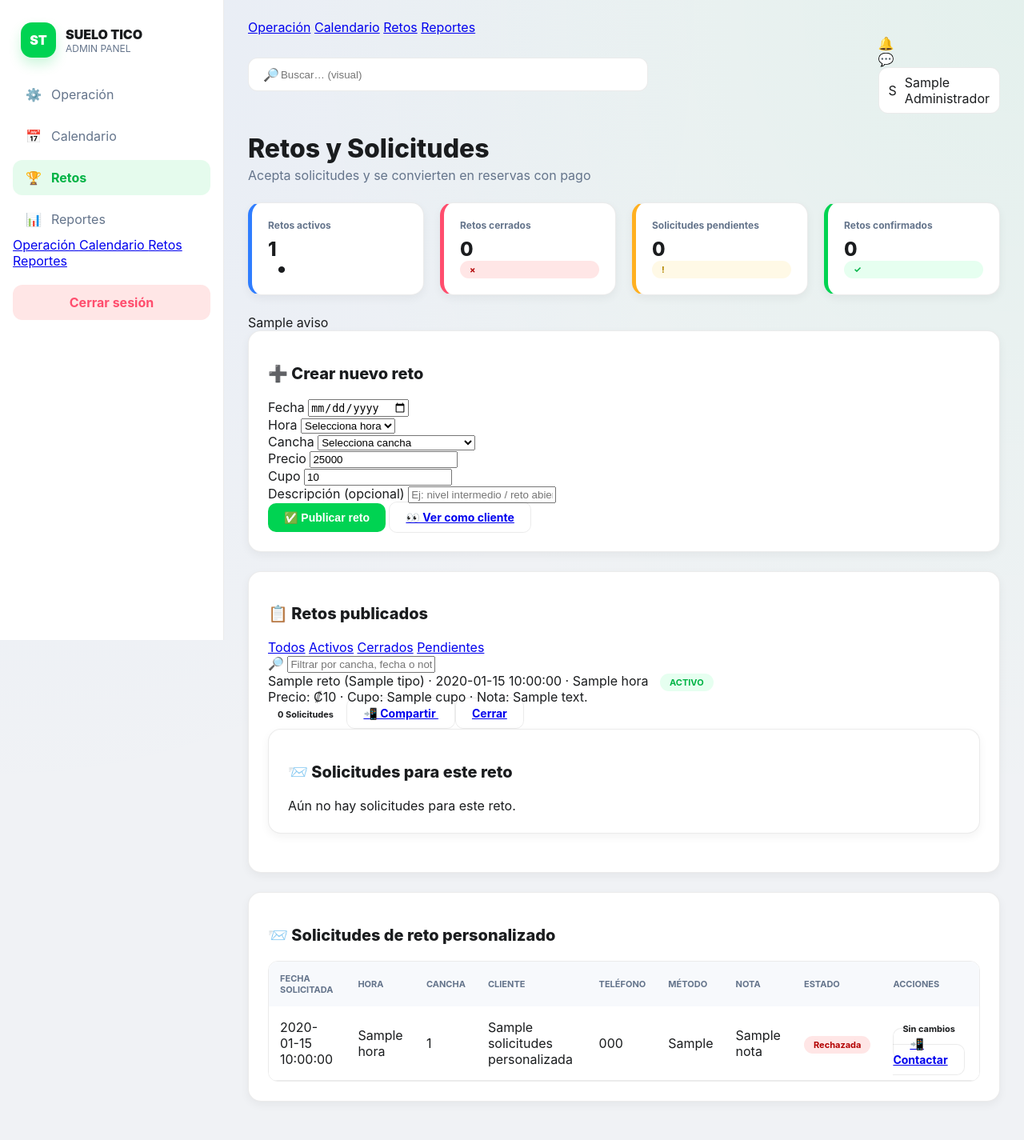
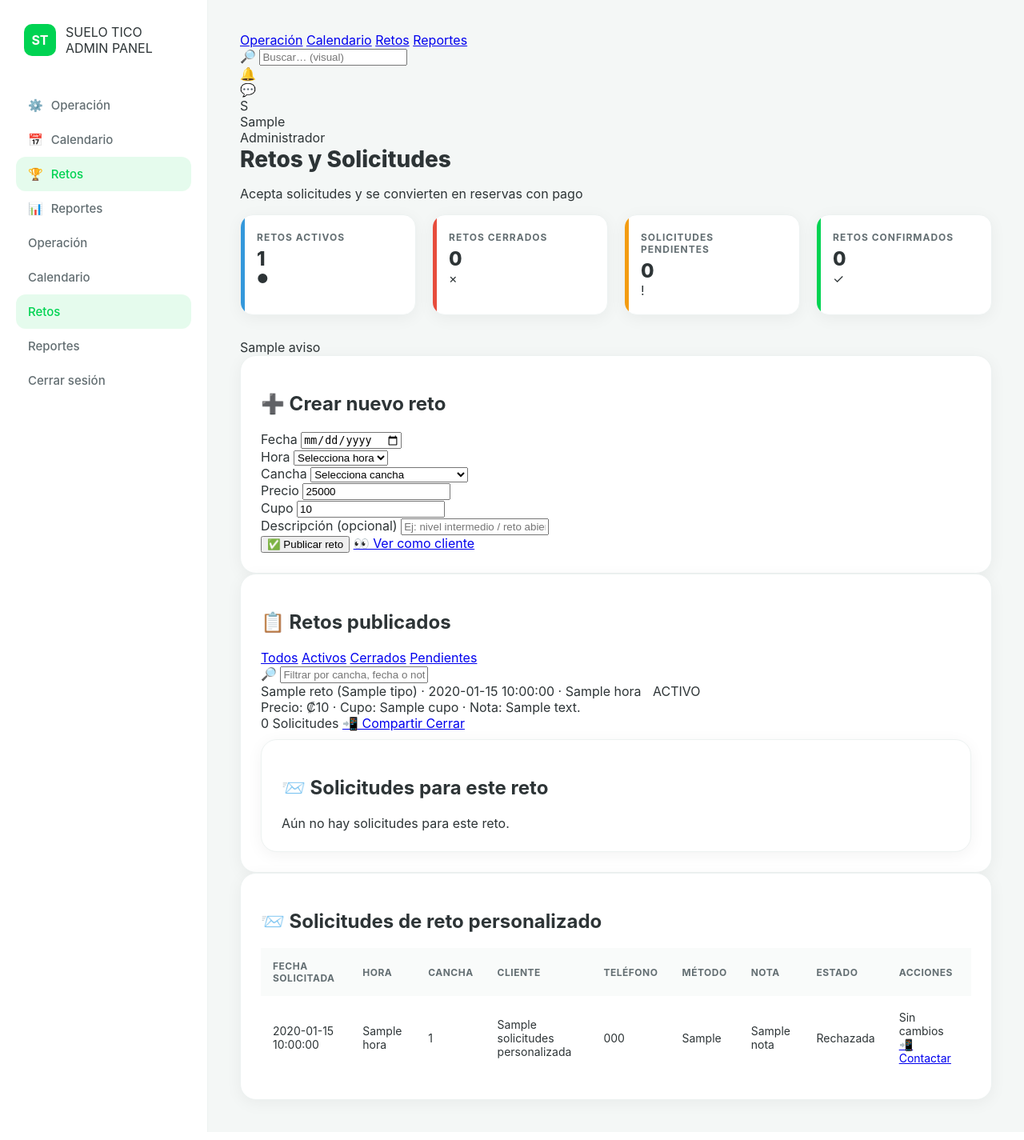
Before and after one commit to citas-barberia/suelo-tico-reservas, a Flask app: template templates/admin_retos.html in a window 1280 px wide. Shown: the whole page at 80% size. Run offline with Flask 3, Linux system fonts and the light colour scheme; the template is opened without the code that fills it: most values are stand-ins (such as "Sample title", 1, 10 or a date in 2020).

Commit message:
nuevo diseño actualizado

```diff
--- a/static/style.css
+++ b/static/style.css
@@ -1,296 +1,195 @@
 /* =========================================================
-   SUELO TICO - ADMIN LIGHT PRO (SIDEBAR + TOPBAR + KPIs)
+   SUELO TICO - ADMIN PREMIUM (CLEAN & MODERN)
    ========================================================= */
 
-/* ---------- Theme Vars (Actualizadas al Diseño Claro) ---------- */
-:root{
-  --bg0: #F0F2F5;
-  --bg1: #FFFFFF; /* Fondo principal blanco */
-  --bg2: #F7F9FC;
-
-  --panel: rgba(0, 0, 0, .02);
-  --panel2: rgba(0, 0, 0, .04);
-  --line: rgba(0, 0, 0, .08);
-
-  --text: #1A1C1E; /* Texto oscuro para lectura fácil */
-  --muted: #64748B;
-
-  --blue: #2f7dff;
-  --blue2: #2a66ff;
-  --green: #00D352; /* Verde acento del diseño */
-  --green2: #00B345;
-  --orange: #FFB020;
-  --red: #FF4D6D;
-
-  --shadow: 0 10px 30px rgba(0, 0, 0, 0.08);
-  --shadow2: 0 4px 12px rgba(0, 0, 0, 0.05);
-
-  --r20: 20px;
-  --r16: 16px;
-  --r14: 14px;
-  --r12: 12px;
-
-  --font: 'Inter', system-ui, -apple-system, sans-serif;
+:root {
+  --bg-body: #f4f7f6;
+  --bg-sidebar: #ffffff;
+  --accent: #00d352;
+  --text-main: #2d3436;
+  --text-muted: #636e72;
+  --border: #edf2f1;
+  --shadow: 0 4px 20px rgba(0,0,0,0.05);
 }
 
-/* ---------- Reset ---------- */
-*{ box-sizing:border-box; }
-html,body{ margin:0; padding:0; }
-body{ font-family:var(--font); color:var(--text); background: var(--bg0); }
-
-/* ---------- Background (admin adaptado a Light) ---------- */
-.admin-body{
-  min-height: 100vh;
-  background: var(--bg0);
-  background-image:
-    radial-gradient(at 0% 0%, rgba(47, 125, 255, 0.05) 0px, transparent 50%),
-    radial-gradient(at 100% 0%, rgba(0, 211, 82, 0.05) 0px, transparent 50%);
+body {
+  font-family: 'Inter', sans-serif;
+  background-color: var(--bg-body);
+  color: var(--text-main);
+  margin: 0;
 }
 
-/* ---------- Scrollbar ---------- */
-::-webkit-scrollbar{ width:8px; height:8px; }
-::-webkit-scrollbar-track{ background: #eee; border-radius:10px; }
-::-webkit-scrollbar-thumb{ background: #ccc; border-radius:10px; }
-
-/* =========================================================
-   ADMIN SHELL LAYOUT (SIDEBAR + MAIN)
-   ========================================================= */
-.admin-shell{
-  display:grid;
-  grid-template-columns: 280px 1fr;
-  min-height:100vh;
+/* --- Layout Principal --- */
+.admin-shell {
+  display: grid;
+  grid-template-columns: 260px 1fr;
+  min-height: 100vh;
 }
 
-.admin-sidebar{
-  padding: 18px 16px;
-  border-right: 1px solid var(--line);
-  background: var(--bg1);
-  position: sticky;
-  top:0;
-  height:100vh;
-  overflow:auto;
+/* --- Sidebar Limpio --- */
+.admin-sidebar {
+  background: var(--bg-sidebar);
+  border-right: 1px solid var(--border);
+  padding: 30px 20px;
+  display: flex;
+  flex-direction: column;
 }
 
-.brand{
-  display:flex;
-  align-items:center;
-  gap:12px;
-  padding: 10px 10px 24px;
+.brand {
+  display: flex;
+  align-items: center;
+  gap: 12px;
+  margin-bottom: 40px;
+  padding-left: 10px;
 }
 
-.brand-mark{
-  width:44px; height:44px;
-  border-radius: 14px;
-  display:grid;
-  place-items:center;
-  font-weight:900;
-  background: var(--green);
+.brand-mark {
+  background: var(--accent);
   color: white;
-  box-shadow: 0 8px 16px rgba(0, 211, 82, 0.2);
+  width: 40px; height: 40px;
+  border-radius: 10px;
+  display: grid; place-items: center;
+  font-weight: bold;
 }
 
-.brand-txt .name{ font-weight:900; color: var(--text); }
-.brand-txt .sub{ font-size:12px; color: var(--muted); }
-
-.admin-nav{ display:flex; flex-direction:column; gap:8px; }
-
-.admin-link{
-  text-decoration:none;
-  color: var(--muted);
-  padding: 12px 16px;
+/* Quitar los links morados feos */
+.admin-sidebar a, .admin-topbar a {
+  text-decoration: none;
+  color: var(--text-muted);
+  font-size: 15px;
+  font-weight: 500;
+  padding: 12px 15px;
   border-radius: 12px;
-  display:flex;
-  align-items:center;
-  gap:12px;
-  transition: .2s;
+  transition: 0.3s;
+  display: flex;
+  align-items: center;
+  gap: 10px;
 }
 
-.admin-link:hover{
-  background: var(--bg2);
-  color: var(--text);
+.admin-sidebar a:hover, .admin-sidebar a.active {
+  background: rgba(0, 211, 82, 0.1);
+  color: var(--accent);
 }
 
-.admin-link.active{
-  background: rgba(0, 211, 82, 0.1);
-  color: var(--green2);
+/* --- Main Content --- */
+.admin-main {
+  padding: 40px;
+}
+
+.page-head h1 {
+  font-size: 28px;
+  font-weight: 800;
+  margin: 0 0 10px 0;
+}
+
+/* --- KPIs (Las cajitas de arriba) --- */
+.kpis {
+  display: grid;
+  grid-template-columns: repeat(4, 1fr);
+  gap: 20px;
+  margin-bottom: 30px;
+}
+
+.kpi {
+  background: white;
+  padding: 20px;
+  border-radius: 16px;
+  box-shadow: var(--shadow);
+  border: 1px solid var(--border);
+  position: relative;
+  overflow: hidden;
+}
+
+/* La barrita de color a la izquierda */
+.kpi::before {
+  content: "";
+  position: absolute;
+  left: 0; top: 0; bottom: 0;
+  width: 5px;
+}
+.kpi.green::before { background: #00d352; }
+.kpi.blue::before { background: #3498db; }
+.kpi.orange::before { background: #f39c12; }
+.kpi.red::before { background: #e74c3c; }
+
+.kpi .lbl {
+  font-size: 12px;
+  text-transform: uppercase;
+  color: var(--text-muted);
+  letter-spacing: 1px;
   font-weight: 700;
 }
 
-/* MAIN AREA */
-.admin-main{ padding: 24px 30px; }
-
-.admin-topbar{
-  display:flex;
-  align-items:center;
-  justify-content:space-between;
-  margin-bottom: 24px;
+.kpi .val {
+  font-size: 24px;
+  font-weight: 800;
+  margin-top: 5px;
+  display: block;
 }
 
-.search{
-  flex: 1;
-  max-width: 500px;
-  display:flex;
-  align-items:center;
-  padding: 10px 18px;
-  border-radius: 12px;
+/* --- Tabla Estilo Apple --- */
+.admin-card {
   background: white;
-  border: 1px solid var(--line);
+  border-radius: 20px;
+  padding: 25px;
+  box-shadow: var(--shadow);
+  border: 1px solid var(--border);
 }
 
-.search input{
-  width:100%; border:none; outline:none;
-  background: transparent; color: var(--text);
+table {
+  width: 100%;
+  border-collapse: collapse;
+  margin-top: 15px;
 }
 
-.user-pill{
-  display:flex;
-  align-items:center;
-  gap:10px;
-  padding: 8px 12px;
-  border-radius: 12px;
-  background: white;
-  border: 1px solid var(--line);
+thead th {
+  text-align: left;
+  padding: 15px;
+  background: #f9fbfa;
+  color: var(--text-muted);
+  font-size: 12px;
+  text-transform: uppercase;
+  letter-spacing: 0.5px;
 }
 
-/* Page header */
-.page-head h1{ font-size: 32px; font-weight: 800; margin: 0; }
-.page-head p{ color: var(--muted); margin-top: 4px; }
-
-/* KPI cards row - DISEÑO CLARO */
-.kpis{
-  display:grid;
-  grid-template-columns: repeat(4, 1fr);
-  gap: 20px;
-  margin: 24px 0;
+tbody td {
+  padding: 18px 15px;
+  border-bottom: 1px solid var(--border);
+  font-size: 14px;
 }
 
-.kpi{
-  border-radius: 16px;
-  padding: 20px;
-  background: white;
-  border: 1px solid var(--line);
-  box-shadow: var(--shadow2);
-}
+tbody tr:last-child td { border: none; }
 
-.kpi .lbl{ font-size: 12px; color: var(--muted); font-weight: 700; }
-.kpi .val{ font-size: 24px; font-weight: 800; color: var(--text); margin-top: 8px; }
-
-.kpi.green{ border-left: 5px solid var(--green); }
-.kpi.blue{ border-left: 5px solid var(--blue); }
-.kpi.orange{ border-left: 5px solid var(--orange); }
-.kpi.red{ border-left: 5px solid var(--red); }
-
-/* CARDS PRINCIPALES */
-.admin-card{
-  border-radius: 16px;
-  background: white;
-  border: 1px solid var(--line);
-  padding: 24px;
-  margin-bottom: 24px;
-  box-shadow: var(--shadow2);
-}
-
-.admin-card h2{ font-size: 20px; font-weight: 800; margin-bottom: 20px; }
-
-/* TABLAS CLARAS */
-.table-wrap{
-  border-radius: 12px;
-  border: 1px solid var(--line);
-  overflow: hidden;
-}
-
-table{ width:100%; border-collapse: collapse; background: white; }
-
-thead th{
-  background: var(--bg2);
-  color: var(--muted);
-  text-transform: uppercase;
-  font-size: 11px;
-  padding: 14px;
-  text-align: left;
-}
-
-tbody td{
-  padding: 16px 14px;
-  border-bottom: 1px solid var(--line);
-  color: var(--text);
-}
-
-tbody tr:hover{ background: var(--bg2); }
-
-/* BOTONES */
-.btn{
-  padding: 10px 20px;
+/* Botón de Confirmar Pago mejorado */
+.btn-confirm {
+  background: var(--accent);
+  color: white;
+  border: none;
+  padding: 10px 18px;
   border-radius: 10px;
   font-weight: 700;
   cursor: pointer;
-  transition: 0.2s;
-  border: 1px solid var(--line);
-  font-size: 14px;
+  transition: 0.3s;
 }
 
-.btn.primary{
-  background: var(--green);
-  color: white;
-  border: none;
+.btn-confirm:hover {
+  background: #00b345;
+  transform: translateY(-2px);
+  box-shadow: 0 5px 15px rgba(0, 211, 82, 0.3);
 }
-.btn.primary:hover{ background: var(--green2); transform: translateY(-2px); }
 
-/* PILLS */
-.pill{
-  padding: 4px 12px;
-  border-radius: 20px;
-  font-size: 11px;
+/* Botón Cerrar Sesión */
+.btn-logout {
+  background: #fff0f0;
+  color: #e74c3c;
+  border: 1px solid #ffdbdb;
+  padding: 12px;
+  border-radius: 12px;
+  text-align: center;
+  margin-top: auto;
   font-weight: 700;
 }
-.pill.ok{ background: #E6FFF0; color: #00B345; }
-.pill.warn{ background: #FFF9E6; color: #B38600; }
-.pill.bad{ background: #FFE6E6; color: #B30000; }
 
-/* =========================================
-   AQUI EMPIEZA TU CODIGO MÓVIL (SIN CAMBIOS ESTRUCTURALES)
-   ========================================= */
-
-@media (max-width: 860px){
-  .admin-shell{ grid-template-columns: 1fr; }
-  .admin-sidebar{ display: none !important; }
-  .admin-main{ padding: 15px; }
-  .kpis{ grid-template-columns: 1fr; }
-  .form-grid{ grid-template-columns: 1fr !important; }
-
-  /* Manteniendo tus estilos de tabla móvil */
-  .table-wrap table, .table-wrap thead { display: none; }
-  .table-wrap tbody { display: flex; flex-direction: column; gap: 10px; }
-  .table-wrap tr {
-    display: block;
-    background: white;
-    border: 1px solid var(--line);
-    padding: 15px;
-    border-radius: 12px;
-  }
-  .table-wrap td { display: block; padding: 5px 0; }
-  .table-wrap td::before {
-    content: attr(data-label);
-    display: block;
-    font-size: 10px;
-    color: var(--muted);
-    font-weight: 800;
-  }
-}
-
-/* FOOTER SIDEBAR */
-.sidebar-footer{
-  margin-top: auto;
-  padding: 20px 0;
-}
-
-.admin-logout{
-  display: block;
-  text-align: center;
-  padding: 12px;
-  background: #FFE6E6;
-  color: var(--red);
-  text-decoration: none;
-  border-radius: 12px;
-  font-weight: 700;
-}
+/* --- Ocultar elementos repetidos --- */
+/* Si tienes links duplicados en el HTML, esto ayuda a que no se vean raros */
+.admin-topbar a { display: none; } /* Solo si te sobran arriba */
```
